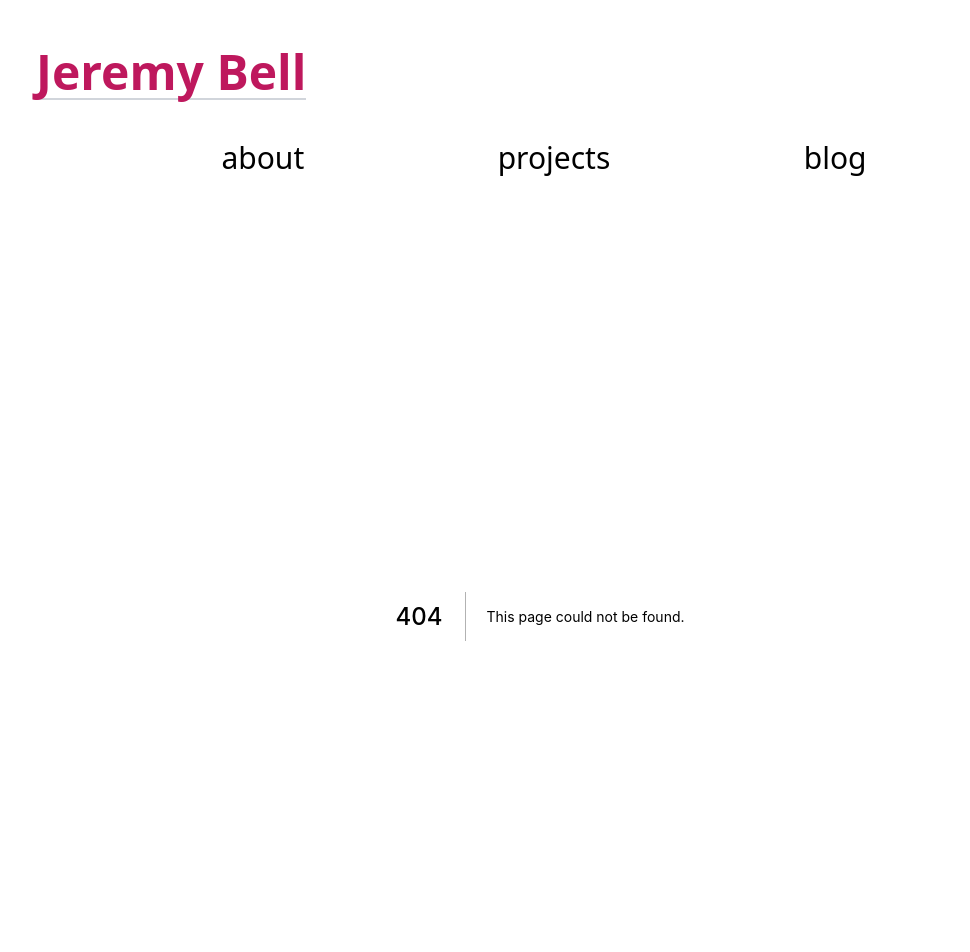
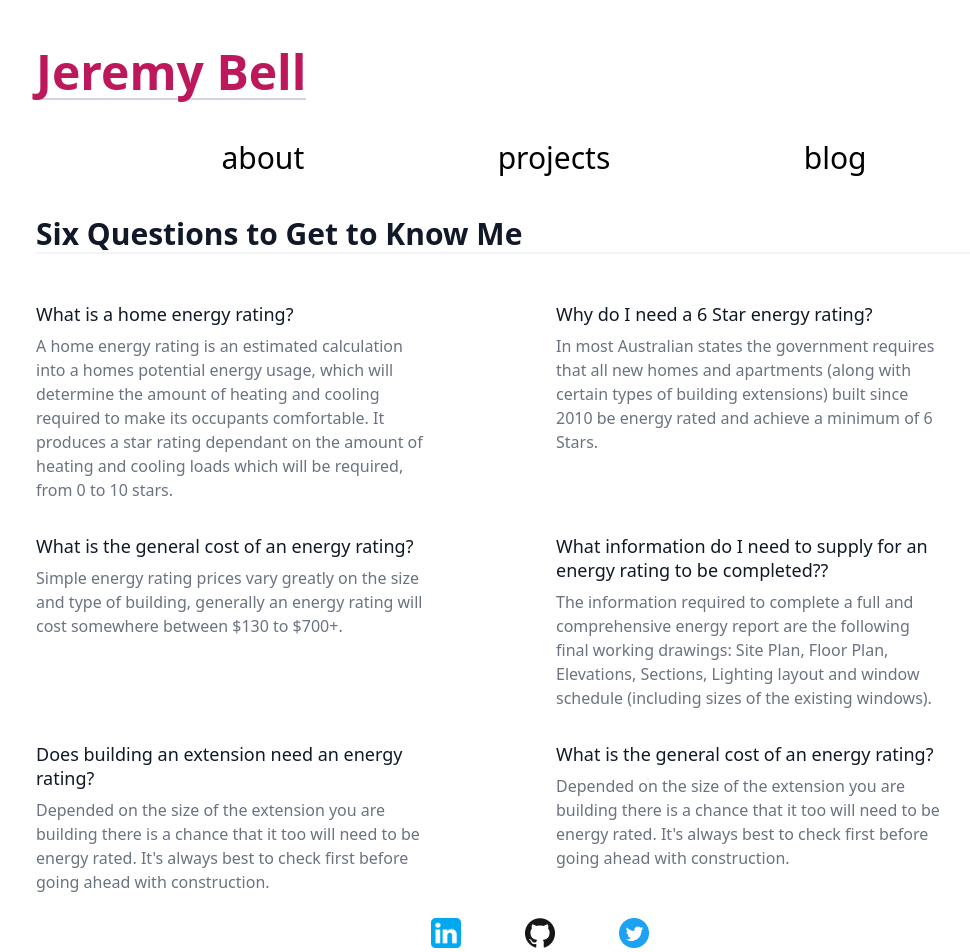
Before and after one commit to Jezzabell91/jeremybell-dev, a Next.js app: page /about in a window 1280 px wide. Before the commit this address had no page. Shown: the top 952 px of the page, without its empty margins (100-1070 px from the left). Built offline with nearby package versions, Linux system fonts and the light colour scheme.

Commit message:
Created layout for about page

```diff
--- a/pages/_app.js
+++ b/pages/_app.js
@@ -11,7 +11,7 @@ const links = [
 
 function MyApp({ Component, pageProps }) {
   return (
-    <div className="max-w-5xl mx-auto">
+    <div className="max-w-5xl mx-auto flex flex-col h-screen justify-between">
       <header className="pt-12 ml-2">
         <a href="/"
           className="text-pink-700 hover:text-pink-200 hover:border-black transition duration-500 text-5xl font-bold border-gray-300 border-b-2 inline-block pb-0.5">
@@ -24,7 +24,7 @@ function MyApp({ Component, pageProps }) {
               return (
                 <li key={link}>
                   <Link href={`${link}`}>
-                    <a className="transition duration-200 text-center m-2 block font-light text-3xl hover:text-red-400 focus:text-blue-200">{link}</a>
+                    <a className="transition duration-200 text-center m-2 block font-light text-3xl hover:text-red-400 focus:text-pink-200">{link}</a>
                   </Link>
                 </li>
               )
@@ -35,8 +35,8 @@ function MyApp({ Component, pageProps }) {
 
       <Component {...pageProps} />
 
-      <footer>
-        <nav className="py-4">
+      <footer className="mb-10">
+        <nav className="py-auto">
           <ul className="flex flex-wrap justify-center">
           <li className="px-8">
               <Link href="https://www.linkedin.com/in/jeremy-bell91/">
--- /dev/null
+++ b/pages/about.js
@@ -0,0 +1,78 @@
+const About = () => {
+    return (
+        <>
+<div className=" mx-auto px-2">
+    <h2 className="text-3xl font-extrabold leading-9 border-b-2 border-gray-100 text-gray-900 mb-12">
+        Six Questions to Get to Know Me
+    </h2>
+    <ul className="grid place-items-start grid-cols-1 gap-8 md:grid-cols-2 mb-6">
+        <li className="w-4/5">
+            <p className="text-lg font-medium leading-6 text-gray-900">
+                What is a home energy rating?
+            </p>
+            <p className="mt-2">
+                <p className="text-base leading-6 text-gray-500">
+                    A home energy rating is an estimated calculation into a homes potential energy usage, which will determine the amount of heating and cooling required to make its occupants comfortable. It produces a star rating dependant on the amount of heating and cooling loads which will be required, from 0 to 10 stars.
+                </p>
+            </p>
+        </li>
+        <li className="w-4/5">
+            <p className="text-lg font-medium leading-6 text-gray-900">
+                Why do I need a 6 Star energy rating?
+            </p>
+            <p className="mt-2">
+                <p className="text-base leading-6 text-gray-500">
+                    In most Australian states the government requires that all new homes and apartments (along with certain types of building extensions) built since 2010 be energy rated and achieve a minimum of 6 Stars.
+                </p>
+            </p>
+        </li>
+        <li className="w-4/5">
+            <p className="text-lg font-medium leading-6 text-gray-900">
+                What is the general cost of an energy rating?
+            </p>
+            <p className="mt-2">
+                <p className="text-base leading-6 text-gray-500">
+                    Simple energy rating prices vary greatly on the size and type of building, generally an energy rating will cost somewhere between $130 to $700+.
+                </p>
+            </p>
+        </li>
+        <li className="w-4/5">
+            <p className="text-lg font-medium leading-6 text-gray-900">
+                What information do I need to supply for an energy rating to be completed??
+            </p>
+            <p className="mt-2">
+                <p className="text-base leading-6 text-gray-500">
+                    The information required to complete a full and comprehensive energy report are the following final working drawings: Site Plan, Floor Plan, Elevations, Sections, Lighting layout and window schedule (including sizes of the existing windows).
+                </p>
+            </p>
+        </li>
+        <li className="w-4/5">
+            <p className="text-lg font-medium leading-6 text-gray-900">
+                Does building an extension need an energy rating?
+            </p>
+            <p className="mt-2">
+                <p className="text-base leading-6 text-gray-500">
+                    Depended on the size of the extension you are building there is a chance that it too will need to be energy rated. It&#x27;s always best to check first before going ahead with construction.
+                </p>
+            </p>
+        </li>
+        <li className="w-4/5">
+            <p className="text-lg font-medium leading-6 text-gray-900">
+                What is the general cost of an energy rating?
+            </p>
+            <p className="mt-2">
+                <p className="text-base leading-6 text-gray-500">
+                    Depended on the size of the extension you are building there is a chance that it too will need to be energy rated. It&#x27;s always best to check first before going ahead with construction.
+                </p>
+            </p>
+        </li>
+    </ul>
+</div>
+
+        </>
+    )
+
+}
+
+
+export default About
```
